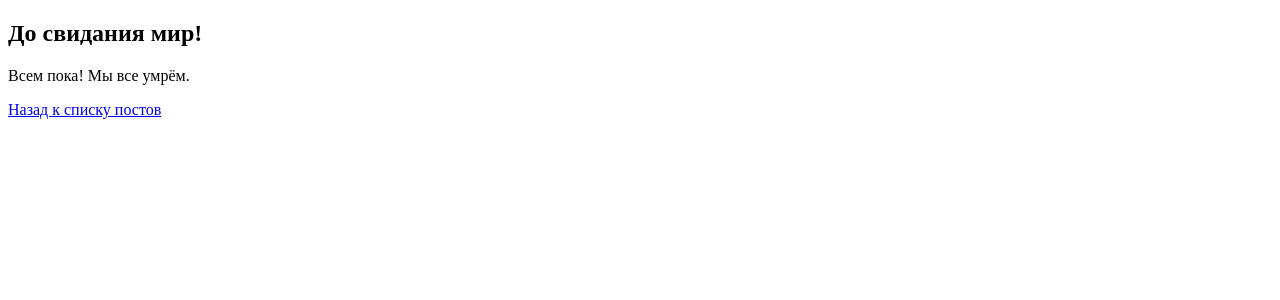
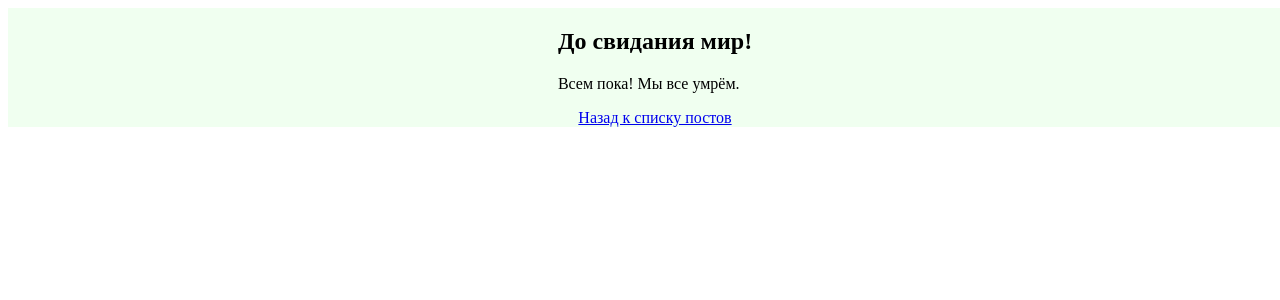
Before and after one commit to pikvic-fefu/backend-tutorial, a Flask app: page /posts/1 in a window 1280 px wide. Shown: the top 300 px of the page. Run offline with Flask 2, Linux system fonts and the light colour scheme.

Commit message:
Add design

```diff
--- a/static/style.css
+++ b/static/style.css
@@ -1,3 +1,24 @@
+.container {
+    max-width: 1280px;
+    width: 100%;
+    margin: 0 auto;
+    padding: 0 15px;
+    background-color: honeydew;
+    display: flex;
+    align-items: center;
+    flex-direction: column;
+    justify-content: space-between;
+}
+
 h1 {
     text-decoration: underline;
 }
+
+span::before {
+    content: "#";
+}
+
+span:hover {
+    color: #0767b0;
+    background-color: ghostwhite;
+}
--- a/templates/base.html
+++ b/templates/base.html
@@ -4,7 +4,7 @@
     <meta charset="UTF-8">
     <meta http-equiv="X-UA-Compatible" content="IE=edge">
     <meta name="viewport" content="width=device-width, initial-scale=1.0">
-    <link rel="stylesheet" href="static/style.css">
+    <link rel="stylesheet" href="/static/style.css">
     <title>
     {% block title %}
     Documentsaddsadsa
@@ -12,7 +12,9 @@
     </title>
 </head>
 <body>
+    <div class="container">
     {% block content %}
     {% endblock %}
+    </div>
 </body>
 </html>
--- a/templates/index.html
+++ b/templates/index.html
@@ -5,6 +5,7 @@
 {% endblock %}
 
 {% block content %}
+
     <header><h1>Лучший сайт</h1></header>
     <main>
         <article>
```
